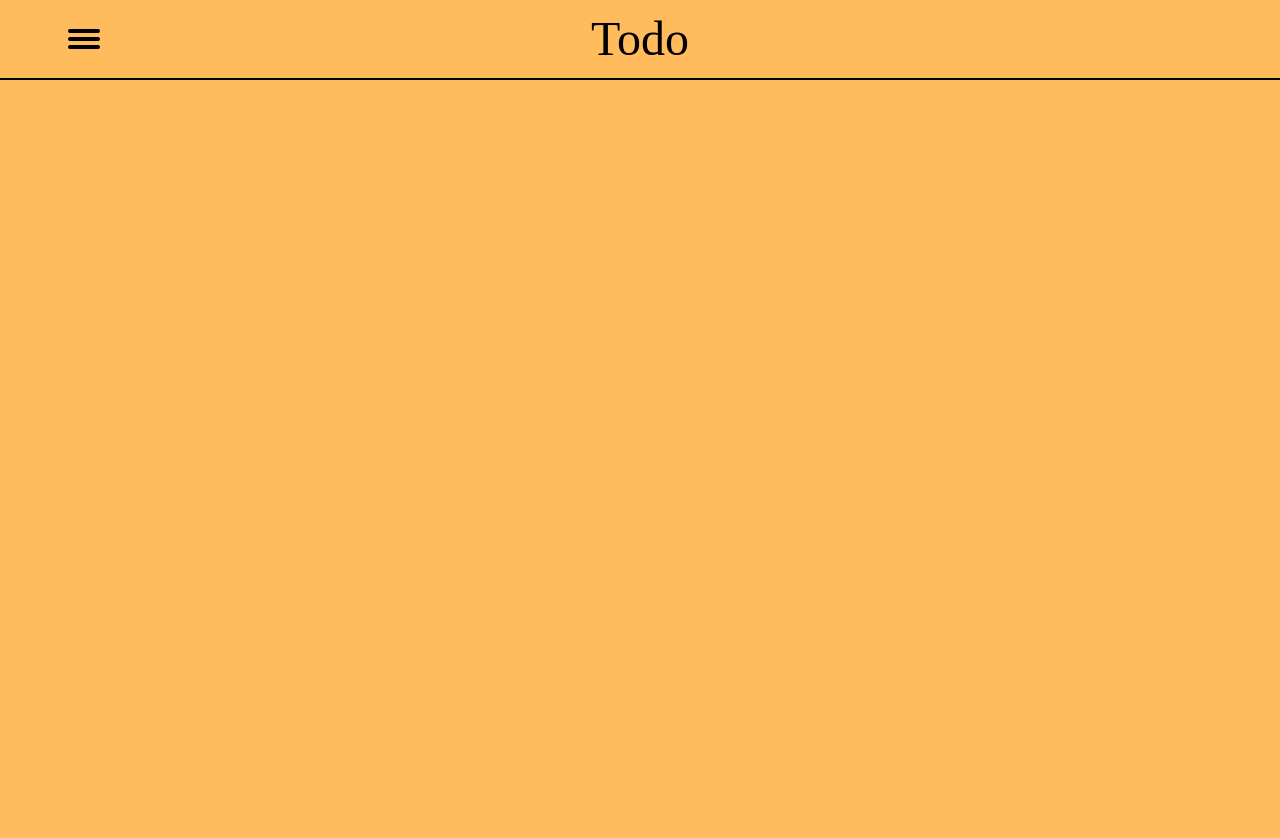
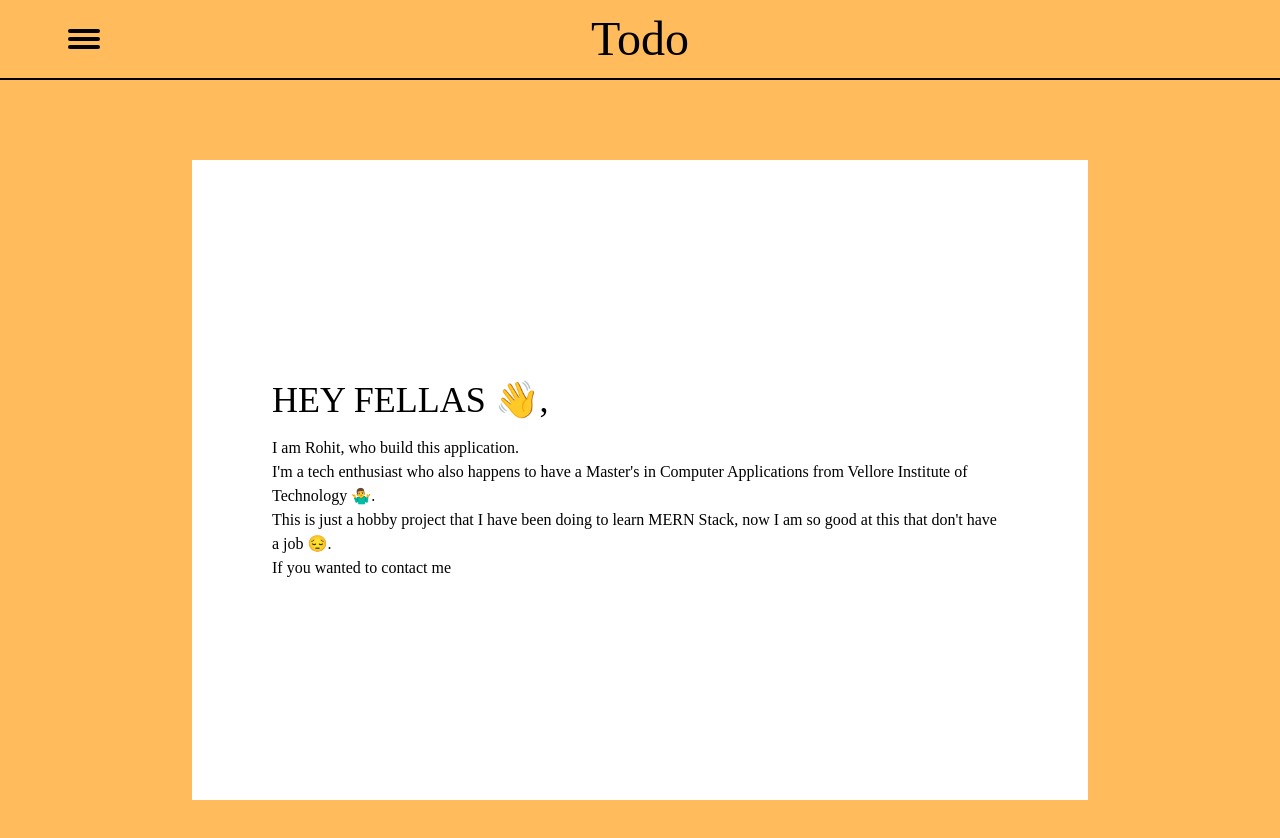
Before and after one commit to Rohit-MK2k/Todo-ReactJS, a React (Vite) app in the folder client/: page /home/about in a window 1280 px wide. Shown: the top 838 px of the page. Built offline with nearby package versions, Linux system fonts and the light colour scheme; sample sign-in values are in the browser's storage; a web font is replaced by a local one.

Commit message:
About Meeee

```diff
--- a/client/src/pages/About.jsx
+++ b/client/src/pages/About.jsx
@@ -2,8 +2,25 @@ import React from 'react'
 
 const About = () => {
   return (
-    <div className='bg-[#FFBB5C] h-screen w-full'>
+    <div className='bg-[#FFBB5C] min-h-screen w-full flex justify-center '>
+      <div className='my-20 p-20 flex flex-col justify-center bg-white min-h-[70vh] min-w-[55%] max-w-[70%]'>
+        {/* <img src="" alt="my pic" srcset="" /> */}
 
+        <div className="about-text">
+          <h1 className='text-4xl pb-4'>HEY FELLAS 👋,</h1>
+          <p>I am Rohit, who build this application.</p>
+          <p>I'm a tech enthusiast who also happens to have a Master's in Computer Applications from Vellore Institute of Technology 🤷‍♂️. </p>
+          <p>This is just a hobby project that I have been doing to learn MERN Stack, now I am so good at this that don't have a job 😔.</p>
+          <div>
+            <p>If you wanted to contact me</p>
+            <div className="con-btn">
+              <div className="github"></div>
+              <div className="linkedIn"></div>
+              <div className="x"></div>
+            </div>
+          </div>
+        </div>
+      </div>
     </div>
   )
 }
```
